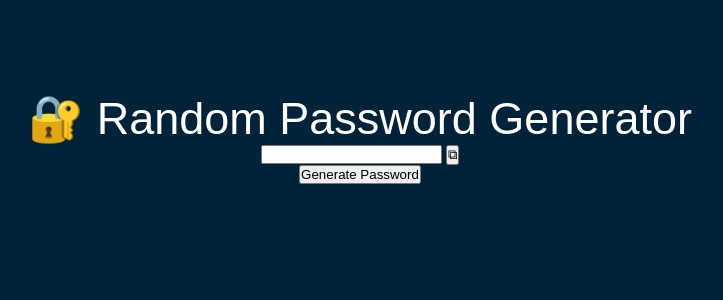
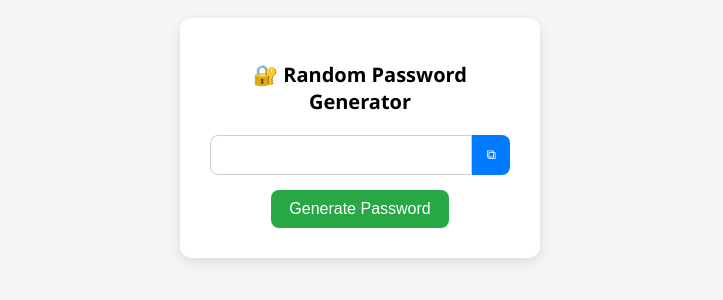
Before and after one commit to SEMBETIARAVIND/Password-Generator, a plain HTML site: page index.html in a window 1280 px wide. Shown: the part 262-562 px from the top of the page, without its empty margins (280-1003 px from the left). Drawn offline with Linux system fonts and the light colour scheme.

Commit message:
Update style.css

```diff
--- a/style.css
+++ b/style.css
@@ -1,106 +1,57 @@
-/* Reset and base font */
-* {
-    margin: 0;
-    padding: 0;
-    font-family: 'Poppins', sans-serif;
-    box-sizing: border-box;
-}
-
 body {
-    margin: 0;
-    padding: 0;
+  font-family: 'Segoe UI', sans-serif;
+  background-color: #f5f5f5;
+  display: flex;
   height: 100vh;
-    background: #002339;
-    color: #fff;
-    display: flex;
   justify-content: center;
   align-items: center;
-    font-family: 'Poppins', sans-serif;
+  margin: 0;
 }
 
 .container {
-    width: 90%;
-    max-width: 700px;
+  background-color: white;
+  padding: 30px;
+  border-radius: 12px;
+  box-shadow: 0 4px 12px rgba(0, 0, 0, 0.1);
   text-align: center;
+  width: 300px;
 }
 
-
-.container h1 {
-    font-weight: 500;
-    font-size: 45px;
+h1 {
+  font-size: 20px;
+  margin-bottom: 20px;
 }
 
-.container h1 span {
-    color: #019f55;
-    border-bottom: 4px solid #019f55;
-    padding-bottom: 7px;
+.output-box {
+  display: flex;
+  margin-bottom: 15px;
 }
 
-/* Display box */
-.display {
-    width: 100%;
-    margin: 50px 0 30px;
-    background: #fff;
-    color: #333;
-    display: flex;
-    align-items: center;
-    justify-content: space-between;
-    padding: 26px 20px;
-    border-radius: 5px;
-    box-sizing: border-box;
+#password {
+  flex: 1;
+  padding: 10px;
+  font-size: 16px;
+  border: 1px solid #ccc;
+  border-top-left-radius: 8px;
+  border-bottom-left-radius: 8px;
 }
 
-
-.display input {
-    width: 100%;
-    font-size: 18px;
+#copyBtn {
+  padding: 10px 14px;
+  background-color: #007bff;
+  color: white;
   border: none;
-    outline: none;
-    color: #333;
-    background: transparent;
+  border-top-right-radius: 8px;
+  border-bottom-right-radius: 8px;
+  cursor: pointer;
 }
 
-/* Copy icon button */
-.copy-icon-btn {
-    font-size: 24px;
-    background: transparent;
+#generateBtn {
+  padding: 10px 18px;
+  font-size: 16px;
+  background-color: #28a745;
+  color: white;
   border: none;
+  border-radius: 8px;
   cursor: pointer;
-    color: #019f55;
-    transition: transform 0.3s ease;
 }
-
-.copy-icon-btn:hover {
-    transform: scale(1.4);
-    color: #017a40;
-}
-
-/* Generate button */
-.generate-btn {
-    border: 0;
-    outline: 0;
-    background: #019f55;
-    color: #fff;
-    font-size: 22px;
-    font-weight: 300;
-    display: flex;
-    align-items: center;
-    justify-content: center;
-    padding: 16px 26px;
-    border-radius: 5px;
-    cursor: pointer;
-    transition: background 0.3s ease;
-}
-
-.generate-btn:hover {
-    background: #017a40;
-}
-
-/* Copy feedback message */
-#copyFeedback {
-    margin-top: 15px;
-    color: #00ffcc;
-    display: none;
-    text-align: center;
-    font-size: 16px;
-}
```
Lines whose indentation alone changed are shown as unchanged.
